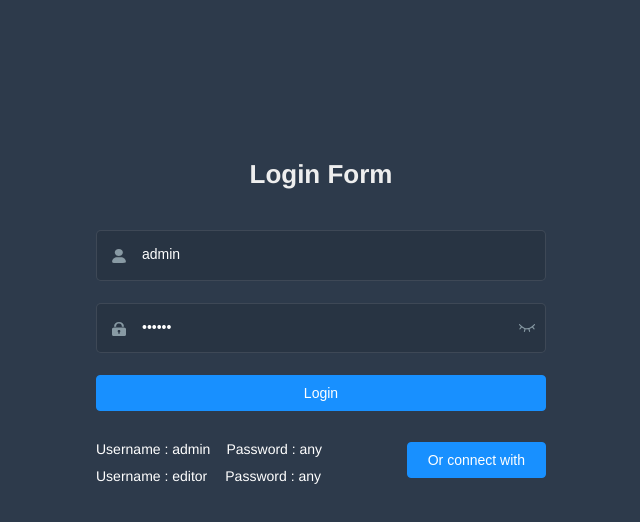
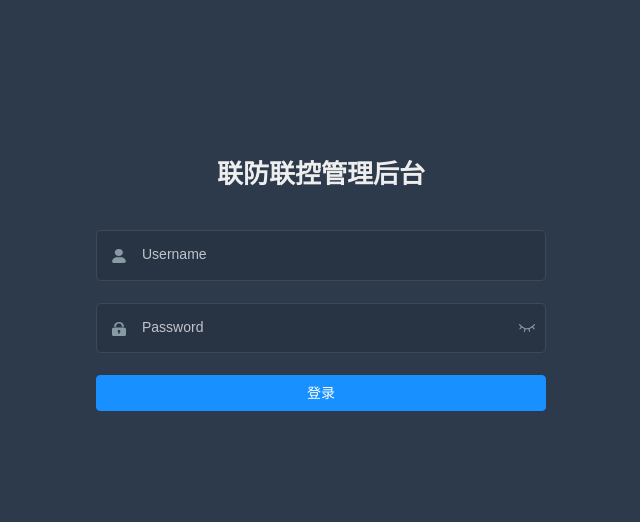
Before and after one commit to SirGaga/vue-element-admin-dev, a Vue app: page /login in a window 1280 px wide. Shown: the top 522 px of the page, without its empty margins (319-959 px from the left). Built offline with nearby package versions, Linux system fonts and the light colour scheme.

Commit message:
'repair'

```diff
--- a/src/router/index.js
+++ b/src/router/index.js
@@ -5,9 +5,6 @@ Vue.use(Router)
 
 /* Layout */
 import Layout from '@/layout'
-
-
-
 /**
  * Note: sub-menu only appear when route children.length >= 1
  * Detail see: https://panjiachen.github.io/vue-element-admin-site/guide/essentials/router-and-nav.html
@@ -78,8 +75,7 @@ export const constantRoutes = [
         meta: { title: 'Dashboard', icon: 'dashboard', affix: true }
       }
     ]
-  },
-
+  }
 ]
 
 /**
--- a/src/settings.js
+++ b/src/settings.js
@@ -1,5 +1,5 @@
 module.exports = {
-  title: '联防联控后台管理',
+  title: '联防联控管理后台',
 
   /**
    * @type {boolean} true | false
--- a/src/store/modules/permission.js
+++ b/src/store/modules/permission.js
@@ -7,6 +7,8 @@ import { asyncRoutes, constantRoutes } from '@/router'
  */
 function hasPermission(roles, route) {
   if (route.meta && route.meta.roles) {
+    console.log(route.meta)
+    console.log(route.meta.roles)
     return roles.some(role => route.meta.roles.includes(role))
   } else {
     return true
--- a/src/utils/get-page-title.js
+++ b/src/utils/get-page-title.js
@@ -1,6 +1,6 @@
 import defaultSettings from '@/settings'
 
-const title = defaultSettings.title || '联防联控后台管理'
+const title = defaultSettings.title || '联防联控管理后台'
 
 export default function getPageTitle(pageTitle) {
   if (pageTitle) {
--- a/src/views/dashboard/admin/index.vue
+++ b/src/views/dashboard/admin/index.vue
@@ -1,6 +1,5 @@
 <template>
   <div class="dashboard-editor-container">
-    <github-corner class="github-corner" />
 
     <panel-group @handleSetLineChartData="handleSetLineChartData" />
 
@@ -41,7 +40,6 @@
 </template>
 
 <script>
-import GithubCorner from '@/components/GithubCorner'
 import PanelGroup from './components/PanelGroup'
 import LineChart from './components/LineChart'
 import RaddarChart from './components/RaddarChart'
@@ -73,7 +71,6 @@ const lineChartData = {
 export default {
   name: 'DashboardAdmin',
   components: {
-    GithubCorner,
     PanelGroup,
     LineChart,
     RaddarChart,
@@ -104,7 +101,7 @@ export default {
 
   .github-corner {
     position: absolute;
-    top: 0px;
+    top: 0;
     border: 0;
     right: 0;
   }
--- a/src/views/login/components/SocialSignin.vue
+++ /dev/null
@@ -1,72 +0,0 @@
-<template>
-  <div class="social-signup-container">
-    <div class="sign-btn" @click="wechatHandleClick('wechat')">
-      <span class="wx-svg-container"><svg-icon icon-class="wechat" class="icon" /></span>
-      WeChat
-    </div>
-    <div class="sign-btn" @click="tencentHandleClick('tencent')">
-      <span class="qq-svg-container"><svg-icon icon-class="qq" class="icon" /></span>
-      QQ
-    </div>
-  </div>
-</template>
-
-<script>
-// import openWindow from '@/utils/open-window'
-
-export default {
-  name: 'SocialSignin',
-  methods: {
-    wechatHandleClick(thirdpart) {
-      alert('ok')
-      // this.$store.commit('SET_AUTH_TYPE', thirdpart)
-      // const appid = 'xxxxx'
-      // const redirect_uri = encodeURIComponent('xxx/redirect?redirect=' + window.location.origin + '/auth-redirect')
-      // const url = 'https://open.weixin.qq.com/connect/qrconnect?appid=' + appid + '&redirect_uri=' + redirect_uri + '&response_type=code&scope=snsapi_login#wechat_redirect'
-      // openWindow(url, thirdpart, 540, 540)
-    },
-    tencentHandleClick(thirdpart) {
-      alert('ok')
-      // this.$store.commit('SET_AUTH_TYPE', thirdpart)
-      // const client_id = 'xxxxx'
-      // const redirect_uri = encodeURIComponent('xxx/redirect?redirect=' + window.location.origin + '/auth-redirect')
-      // const url = 'https://graph.qq.com/oauth2.0/authorize?response_type=code&client_id=' + client_id + '&redirect_uri=' + redirect_uri
-      // openWindow(url, thirdpart, 540, 540)
-    }
-  }
-}
-</script>
-
-<style lang="scss" scoped>
-  .social-signup-container {
-    margin: 20px 0;
-    .sign-btn {
-      display: inline-block;
-      cursor: pointer;
-    }
-    .icon {
-      color: #fff;
-      font-size: 24px;
-      margin-top: 8px;
-    }
-    .wx-svg-container,
-    .qq-svg-container {
-      display: inline-block;
-      width: 40px;
-      height: 40px;
-      line-height: 40px;
-      text-align: center;
-      padding-top: 1px;
-      border-radius: 4px;
-      margin-bottom: 20px;
-      margin-right: 5px;
-    }
-    .wx-svg-container {
-      background-color: #24da70;
-    }
-    .qq-svg-container {
-      background-color: #6BA2D6;
-      margin-left: 50px;
-    }
-  }
-</style>
--- a/src/views/login/index.vue
+++ b/src/views/login/index.vue
@@ -3,7 +3,7 @@
     <el-form ref="loginForm" :model="loginForm" :rules="loginRules" class="login-form" autocomplete="on" label-position="left">
 
       <div class="title-container">
-        <h3 class="title">Login Form</h3>
+        <h3 class="title">联防联控管理后台</h3>
       </div>
 
       <el-form-item prop="username">
@@ -45,60 +45,37 @@
         </el-form-item>
       </el-tooltip>
 
-      <el-button :loading="loading" type="primary" style="width:100%;margin-bottom:30px;" @click.native.prevent="handleLogin">Login</el-button>
-
-      <div style="position:relative">
-        <div class="tips">
-          <span>Username : admin</span>
-          <span>Password : any</span>
-        </div>
-        <div class="tips">
-          <span style="margin-right:18px;">Username : editor</span>
-          <span>Password : any</span>
-        </div>
-
-        <el-button class="thirdparty-button" type="primary" @click="showDialog=true">
-          Or connect with
-        </el-button>
-      </div>
+      <el-button :loading="loading" type="primary" style="width:100%;margin-bottom:30px;" @click.native.prevent="handleLogin">登录</el-button>
     </el-form>
-
-    <el-dialog title="Or connect with" :visible.sync="showDialog">
-      Can not be simulated on local, so please combine you own business simulation! ! !
-      <br>
-      <br>
-      <br>
-      <social-sign />
-    </el-dialog>
   </div>
 </template>
 
 <script>
 import { validUsername } from '@/utils/validate'
-import SocialSign from './components/SocialSignin'
 
 export default {
   name: 'Login',
-  components: { SocialSign },
+  components: {
+  },
   data() {
     const validateUsername = (rule, value, callback) => {
       if (!validUsername(value)) {
-        callback(new Error('Please enter the correct user name'))
+        callback(new Error('请输入用户名'))
       } else {
         callback()
       }
     }
     const validatePassword = (rule, value, callback) => {
       if (value.length < 6) {
-        callback(new Error('The password can not be less than 6 digits'))
+        callback(new Error('请输入密码，密码长度不少于6位'))
       } else {
         callback()
       }
     }
     return {
       loginForm: {
-        username: 'admin',
-        password: '111111'
+        username: '',
+        password: ''
       },
       loginRules: {
         username: [{ required: true, trigger: 'blur', validator: validateUsername }],
@@ -124,18 +101,12 @@ export default {
       immediate: true
     }
   },
-  created() {
-    // window.addEventListener('storage', this.afterQRScan)
-  },
   mounted() {
     if (this.loginForm.username === '') {
       this.$refs.username.focus()
     } else if (this.loginForm.password === '') {
       this.$refs.password.focus()
     }
-  },
-  destroyed() {
-    // window.removeEventListener('storage', this.afterQRScan)
   },
   methods: {
     checkCapslock(e) {
@@ -178,31 +149,12 @@ export default {
         return acc
       }, {})
     }
-    // afterQRScan() {
-    //   if (e.key === 'x-admin-oauth-code') {
-    //     const code = getQueryObject(e.newValue)
-    //     const codeMap = {
-    //       wechat: 'code',
-    //       tencent: 'code'
-    //     }
-    //     const type = codeMap[this.auth_type]
-    //     const codeName = code[type]
-    //     if (codeName) {
-    //       this.$store.dispatch('LoginByThirdparty', codeName).then(() => {
-    //         this.$router.push({ path: this.redirect || '/' })
-    //       })
-    //     } else {
-    //       alert('第三方登录失败')
-    //     }
-    //   }
-    // }
   }
 }
 </script>
 
 <style lang="scss">
 /* 修复input 背景不协调 和光标变色 */
-/* Detail see https://github.com/PanJiaChen/vue-element-admin/pull/927 */
 
 $bg:#283443;
 $light_gray:#fff;
@@ -308,17 +260,5 @@ $light_gray:#eee;
     cursor: pointer;
     user-select: none;
   }
-
-  .thirdparty-button {
-    position: absolute;
-    right: 0;
-    bottom: 6px;
-  }
-
-  @media only screen and (max-width: 470px) {
-    .thirdparty-button {
-      display: none;
-    }
-  }
 }
 </style>
--- a/vue.config.js
+++ b/vue.config.js
@@ -13,7 +13,7 @@ const name = defaultSettings.title || '联防联控后台管理' // page title
 // For example, Mac: sudo npm run
 // You can change the port by the following method:
 // port = 9527 npm run dev OR npm run dev --port = 9527
-const port = process.env.port || process.env.npm_config_port || 9527 // dev port
+const port = process.env.port || process.env.npm_config_port || 8080 // dev port
 
 // All configuration item explanations can be find in https://cli.vuejs.org/config/
 module.exports = {
```
